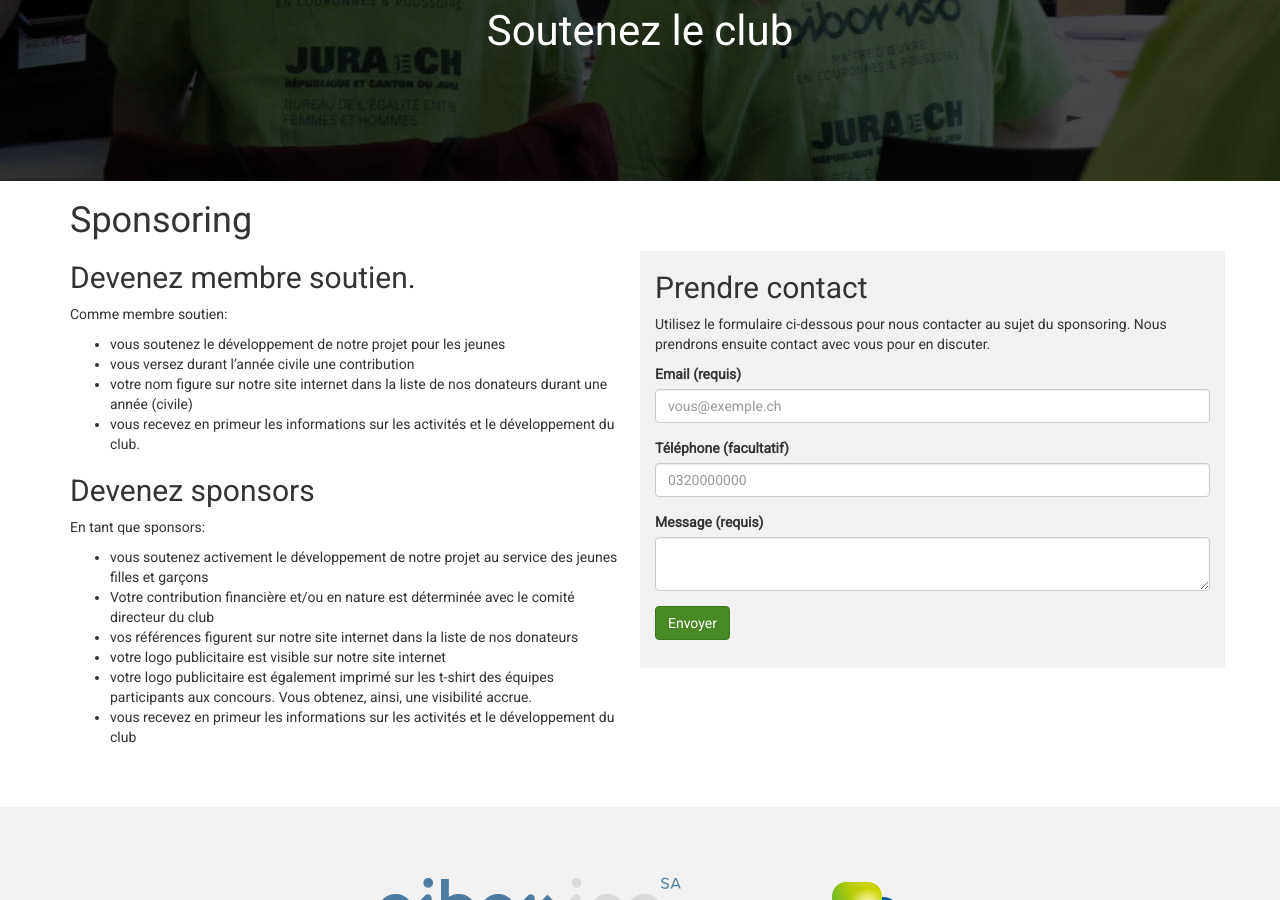
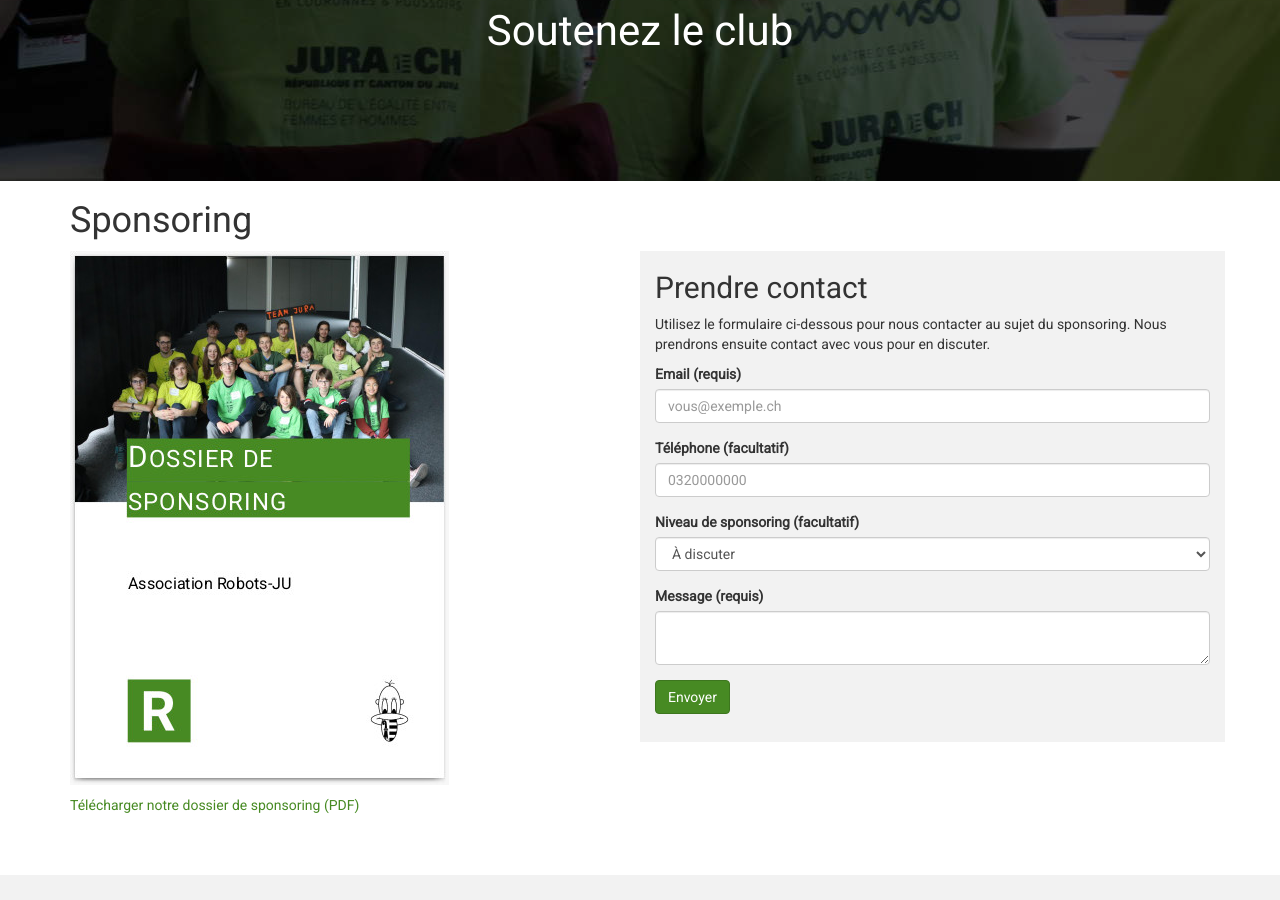
Before and after one commit to robots-ju/robots-ju.ch, a Jekyll site: the page built from sponsoring.md, in a window 1280 px wide and 900 px high, scrolled down 195 px. Built offline with Jekyll 4.4.1, drawn with Linux system fonts in a browser that asks for light colours; comment, search, counter and statistics services are not loaded.

Commit message:
MAJ Sponsoring

```diff
--- a/sponsoring.md
+++ b/sponsoring.md
@@ -6,25 +6,9 @@ banner_image: /media/banners/sponsoring.jpg
 banner_text: Soutenez le club
 ---
 
-## Devenez membre soutien.
+[![Télécharger notre dossier de sponsoring](/media/dossier-sponsoring-thumbnail.jpg)](https://kdrive.infomaniak.com/app/share/800255/6b54e830-c3f7-494e-bfe6-36fe9556c710)
 
-Comme membre soutien:
-
-- vous soutenez le développement de notre projet pour les jeunes
-- vous versez durant l'année civile une contribution
-- votre nom figure sur notre site internet dans la liste de nos donateurs durant une année (civile)
-- vous recevez en primeur les informations sur les activités et le développement du club.
-
-## Devenez sponsors
-
-En tant que sponsors:
-
-- vous soutenez activement le développement de notre projet au service des jeunes filles et garçons
-- Votre contribution financière et/ou en nature est déterminée avec le comité directeur du club
-- vos références figurent sur notre site internet dans la liste de nos donateurs
-- votre logo publicitaire est visible sur notre site internet
-- votre logo publicitaire est également imprimé sur les t-shirt des équipes participants aux concours. Vous obtenez, ainsi, une visibilité accrue.
-- vous recevez en primeur les informations sur les activités et le développement du club
+[Télécharger notre dossier de sponsoring (PDF)](https://kdrive.infomaniak.com/app/share/800255/6b54e830-c3f7-494e-bfe6-36fe9556c710)
 
 <!-- section -->
 
@@ -42,6 +26,15 @@ Utilisez le formulaire ci-dessous pour nous contacter au sujet du sponsoring. No
         <input class="form-control" type="text" name="phone" id="phone" placeholder="0320000000">
     </div>
     <div class="form-group">
+        <label for="level">Niveau de sponsoring (facultatif)</label>
+        <select class="form-control" name="level" id="level">
+            <option selected>À discuter</option>
+            <option>Plan 1 - 100 CHF</option>
+            <option>Plan 2 - 300 CHF</option>
+            <option>Plan 3 - 500 CHF</option>
+        </select>
+    </div>
+    <div class="form-group">
         <label for="message">Message (requis)</label>
         <textarea class="form-control" name="message" id="message" required></textarea>
     </div>
```
Also changed, not shown: media/dossier-sponsoring-thumbnail.jpg (added).
